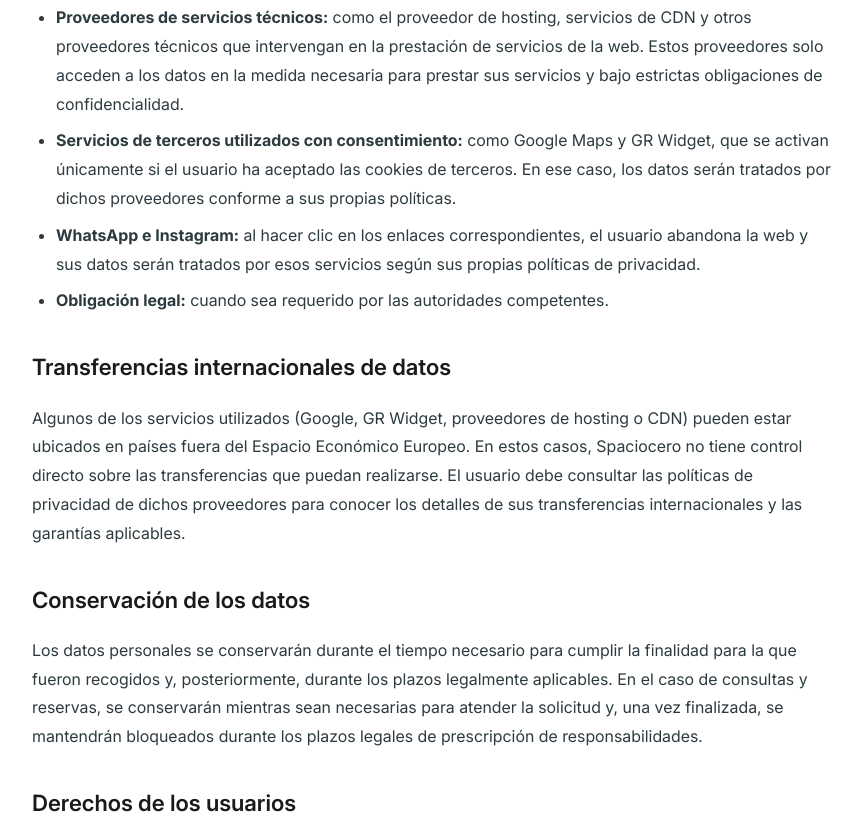
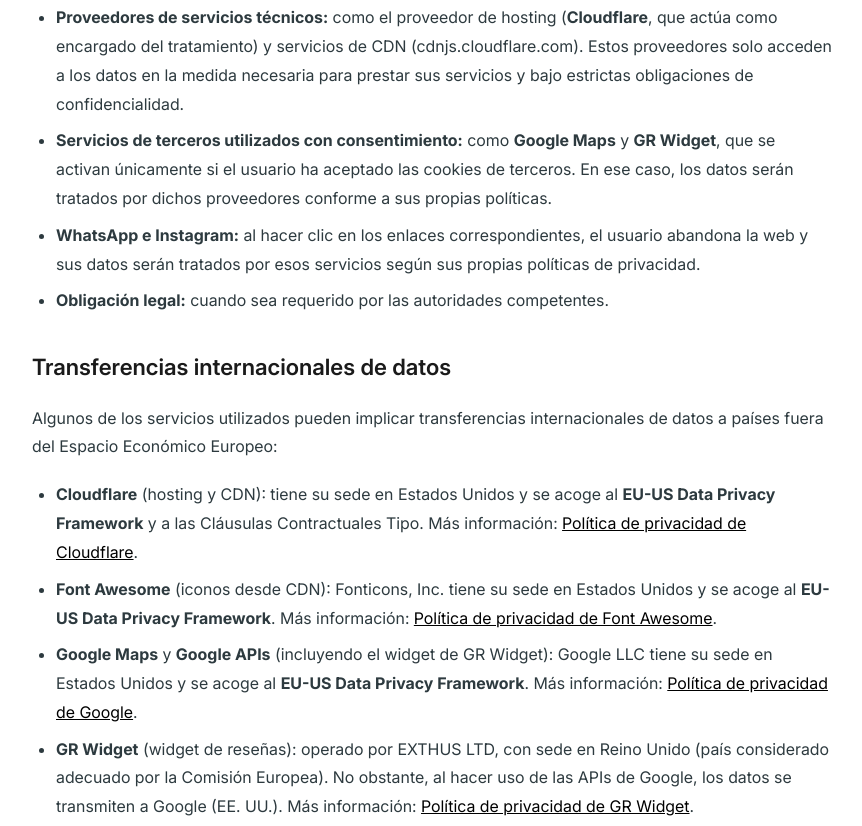
Before and after one commit to XuaanTech/SpacioCero, a plain HTML site: page paginas-legales/politica-privacidad.html in a window 1280 px wide. Shown: the part 1396-2222 px from the top of the page, without its empty margins (208-1070 px from the left). Drawn offline with Linux system fonts and the light colour scheme.

Commit message:
update spaciocero
Actualizar spaciocero para mejorar paginas-legales

```diff
--- a/paginas-legales/politica-privacidad.html
+++ b/paginas-legales/politica-privacidad.html
@@ -42,7 +42,7 @@
             <div class="container">
                 <h1 class="section-title">Política de <strong>privacidad</strong></h1>
                 <div class="legal-content">
-                    <p><strong>Responsable del tratamiento:</strong> Spaciocero (C. Alfonso X el Sabio, 3, 33300 Villaviciosa, Asturias).</p>
+                    <p><strong>Responsable del tratamiento:</strong> Spaciocero – C. Alfonso X el Sabio, 3, 33300 Villaviciosa, Asturias.</p>
                     <p><strong>Datos de contacto del responsable:</strong> <a href="mailto:hola@spaciocero.es">hola@spaciocero.es</a> · Teléfono: <a href="tel:684680902">684 68 09 02</a>.</p>
 
                     <h2>¿Qué datos personales tratamos?</h2>
@@ -72,14 +72,20 @@
                     <h2>Destinatarios de los datos</h2>
                     <p>Spaciocero no cede ni vende datos personales a terceros, salvo en los siguientes casos:</p>
                     <ul>
-                        <li><strong>Proveedores de servicios técnicos:</strong> como el proveedor de hosting, servicios de CDN y otros proveedores técnicos que intervengan en la prestación de servicios de la web. Estos proveedores solo acceden a los datos en la medida necesaria para prestar sus servicios y bajo estrictas obligaciones de confidencialidad.</li>
-                        <li><strong>Servicios de terceros utilizados con consentimiento:</strong> como Google Maps y GR Widget, que se activan únicamente si el usuario ha aceptado las cookies de terceros. En ese caso, los datos serán tratados por dichos proveedores conforme a sus propias políticas.</li>
+                        <li><strong>Proveedores de servicios técnicos:</strong> como el proveedor de hosting (<strong>Cloudflare</strong>, que actúa como encargado del tratamiento) y servicios de CDN (cdnjs.cloudflare.com). Estos proveedores solo acceden a los datos en la medida necesaria para prestar sus servicios y bajo estrictas obligaciones de confidencialidad.</li>
+                        <li><strong>Servicios de terceros utilizados con consentimiento:</strong> como <strong>Google Maps</strong> y <strong>GR Widget</strong>, que se activan únicamente si el usuario ha aceptado las cookies de terceros. En ese caso, los datos serán tratados por dichos proveedores conforme a sus propias políticas.</li>
                         <li><strong>WhatsApp e Instagram:</strong> al hacer clic en los enlaces correspondientes, el usuario abandona la web y sus datos serán tratados por esos servicios según sus propias políticas de privacidad.</li>
                         <li><strong>Obligación legal:</strong> cuando sea requerido por las autoridades competentes.</li>
                     </ul>
 
                     <h2>Transferencias internacionales de datos</h2>
-                    <p>Algunos de los servicios utilizados (Google, GR Widget, proveedores de hosting o CDN) pueden estar ubicados en países fuera del Espacio Económico Europeo. En estos casos, Spaciocero no tiene control directo sobre las transferencias que puedan realizarse. El usuario debe consultar las políticas de privacidad de dichos proveedores para conocer los detalles de sus transferencias internacionales y las garantías aplicables.</p>
+                    <p>Algunos de los servicios utilizados pueden implicar transferencias internacionales de datos a países fuera del Espacio Económico Europeo:</p>
+                    <ul>
+                        <li><strong>Cloudflare</strong> (hosting y CDN): tiene su sede en Estados Unidos y se acoge al <strong>EU-US Data Privacy Framework</strong> y a las Cláusulas Contractuales Tipo. Más información: <a href="https://www.cloudflare.com/privacypolicy/" target="_blank" rel="noopener noreferrer">Política de privacidad de Cloudflare</a>.</li>
+                        <li><strong>Font Awesome</strong> (iconos desde CDN): Fonticons, Inc. tiene su sede en Estados Unidos y se acoge al <strong>EU-US Data Privacy Framework</strong>. Más información: <a href="https://fontawesome.com/privacy" target="_blank" rel="noopener noreferrer">Política de privacidad de Font Awesome</a>.</li>
+                        <li><strong>Google Maps</strong> y <strong>Google APIs</strong> (incluyendo el widget de GR Widget): Google LLC tiene su sede en Estados Unidos y se acoge al <strong>EU-US Data Privacy Framework</strong>. Más información: <a href="https://policies.google.com/privacy" target="_blank" rel="noopener noreferrer">Política de privacidad de Google</a>.</li>
+                        <li><strong>GR Widget</strong> (widget de reseñas): operado por EXTHUS LTD, con sede en Reino Unido (país considerado adecuado por la Comisión Europea). No obstante, al hacer uso de las APIs de Google, los datos se transmiten a Google (EE. UU.). Más información: <a href="https://grwidget.com/privacy" target="_blank" rel="noopener noreferrer">Política de privacidad de GR Widget</a>.</li>
+                    </ul>
 
                     <h2>Conservación de los datos</h2>
                     <p>Los datos personales se conservarán durante el tiempo necesario para cumplir la finalidad para la que fueron recogidos y, posteriormente, durante los plazos legalmente aplicables. En el caso de consultas y reservas, se conservarán mientras sean necesarias para atender la solicitud y, una vez finalizada, se mantendrán bloqueados durante los plazos legales de prescripción de responsabilidades.</p>
```
Also changed, not shown: paginas-legales/aviso-legal.html (+1 -1 lines), paginas-legales/politica-cookies.html (+3 -3 lines).
